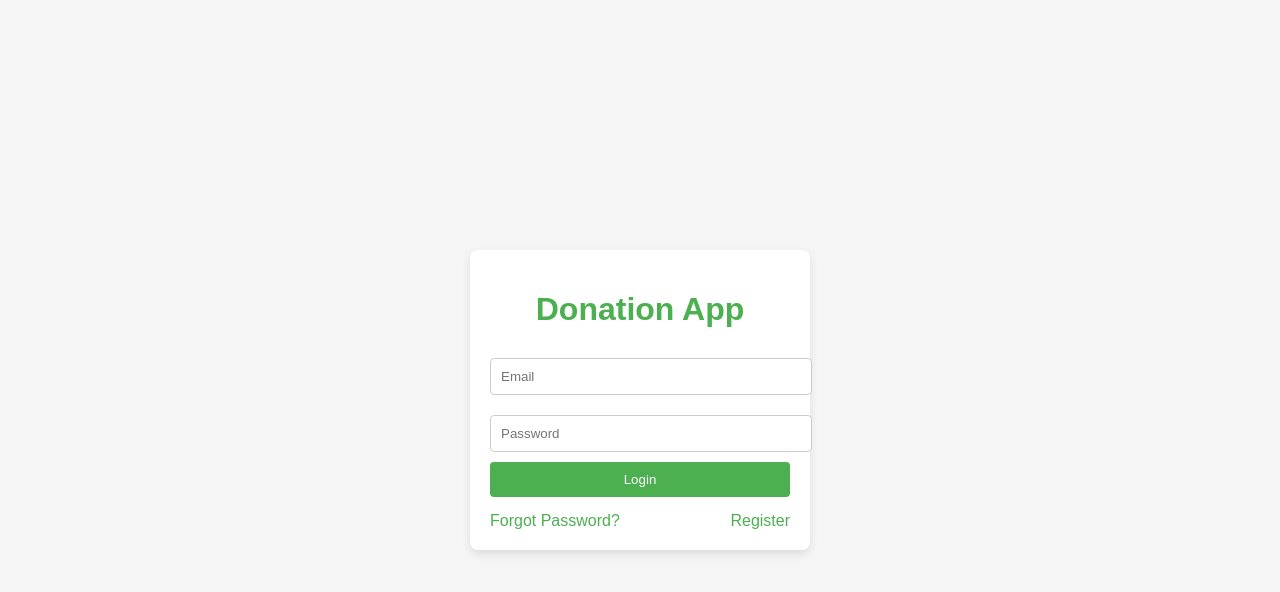
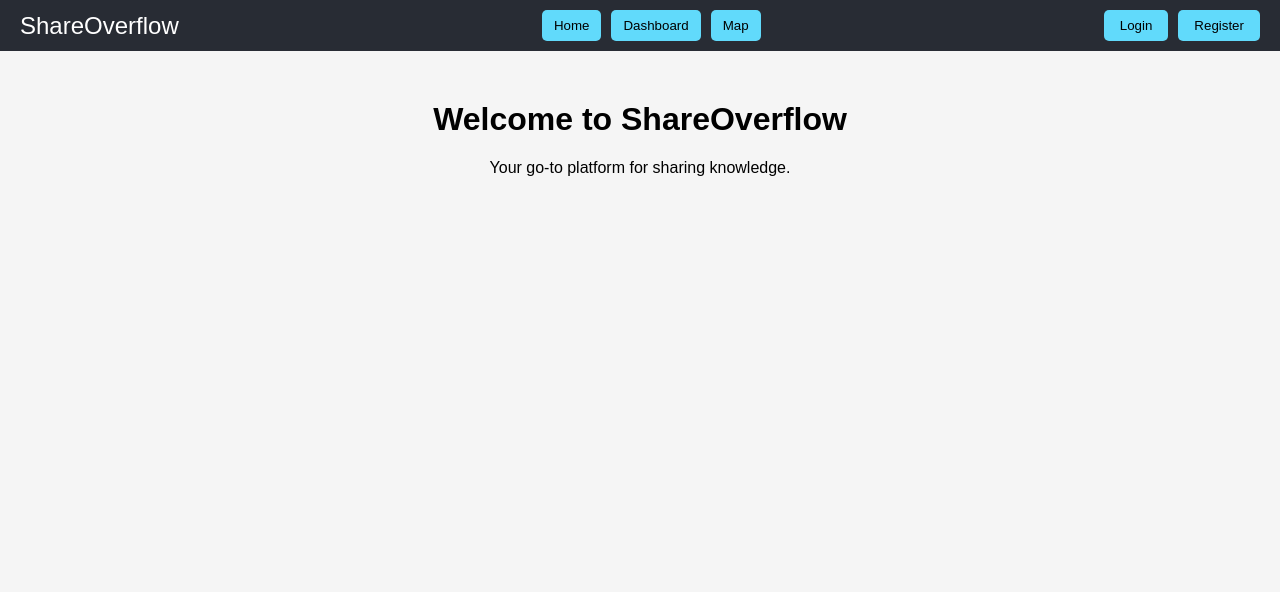
Before and after one commit to MateiSebastian9/ShareOverflow2, a React (Create React App) app: page / in a window 1280 px wide. Shown: the top 592 px of the page. Built offline with nearby package versions, Linux system fonts and the light colour scheme; no server answers.

Commit message:
add home page

```diff
--- a/src/App.js
+++ b/src/App.js
@@ -5,6 +5,7 @@ import ForgotPassword from './components/ForgotPassword';
 import Register from './components/Register';
 import Map from './components/Map';
 import EditAccount from './components/EditAccount';
+import Home from './components/Home';
 
 function ProtectedRoute({ element: Component }) {
     const isAuthenticated = true;
@@ -15,7 +16,8 @@ function App() {
     return (
         <Router>
             <Routes>
-                <Route path="/" element={<Login />} />
+                <Route path="/" element={<Home />} />
+                <Route path="/login" element={<Login />} />
                 <Route path="/forgot-password" element={<ForgotPassword />} />
                 <Route path="/register" element={<Register />} />
                 <Route path="/map" element={<ProtectedRoute element={Map} />} />
--- /dev/null
+++ b/src/components/Home.js
@@ -0,0 +1,24 @@
+// HomePage.js
+import React, { useState } from 'react';
+import Navbar from './Navbar';
+
+const HomePage = () => {
+  return (
+    <div>
+      <Navbar />
+      <div style={styles.container}>
+        <h1>Welcome to ShareOverflow</h1>
+        <p>Your go-to platform for sharing knowledge.</p>
+      </div>
+    </div>
+  );
+};
+
+const styles = {
+  container: {
+    textAlign: 'center',
+    marginTop: '50px',
+  },
+};
+
+export default HomePage;
--- /dev/null
+++ b/src/components/Navbar.js
@@ -0,0 +1,64 @@
+// Navbar.js
+import React from 'react';
+import { useNavigate } from 'react-router-dom';
+
+const Navbar = () => {
+  const navigate = useNavigate(); // Hook for navigation
+
+  return (
+    <nav style={styles.navbar}>
+      <div style={styles.title}>ShareOverflow</div>
+      <div style={styles.middleButtons}>
+        <button style={styles.middleButton} onClick={() => navigate('/home')}>Home</button>
+        <button style={styles.middleButton} onClick={() => navigate('/dashboard')}>Dashboard</button>
+        <button style={styles.middleButton} onClick={() => navigate('/map')}>Map</button>
+      </div>
+      <div style={styles.buttons}>
+        <button style={styles.button} onClick={() => navigate('/login')}>Login</button>
+        <button style={styles.button} onClick={() => navigate('/register')}>Register</button>
+      </div>
+    </nav>
+  );
+};
+
+// Styles remain the same with adjustments
+const styles = {
+  navbar: {
+    display: 'flex',
+    justifyContent: 'space-between',
+    alignItems: 'center',
+    padding: '10px 20px',
+    backgroundColor: '#282c34',
+    color: 'white',
+  },
+  title: {
+    fontSize: '24px',
+  },
+  middleButtons: {
+    display: 'flex',
+    gap: '10px',
+    marginLeft: '20px', // Adjust this value to bring buttons closer to the title
+  },
+  middleButton: {
+    padding: '8px 12px',
+    border: 'none',
+    borderRadius: '5px',
+    cursor: 'pointer',
+    backgroundColor: '#61dafb',
+    color: 'black',
+  },
+  buttons: {
+    display: 'flex',
+    gap: '10px',
+  },
+  button: {
+    padding: '8px 16px',
+    border: 'none',
+    borderRadius: '5px',
+    cursor: 'pointer',
+    backgroundColor: '#61dafb',
+    color: 'black',
+  },
+};
+
+export default Navbar;
```
